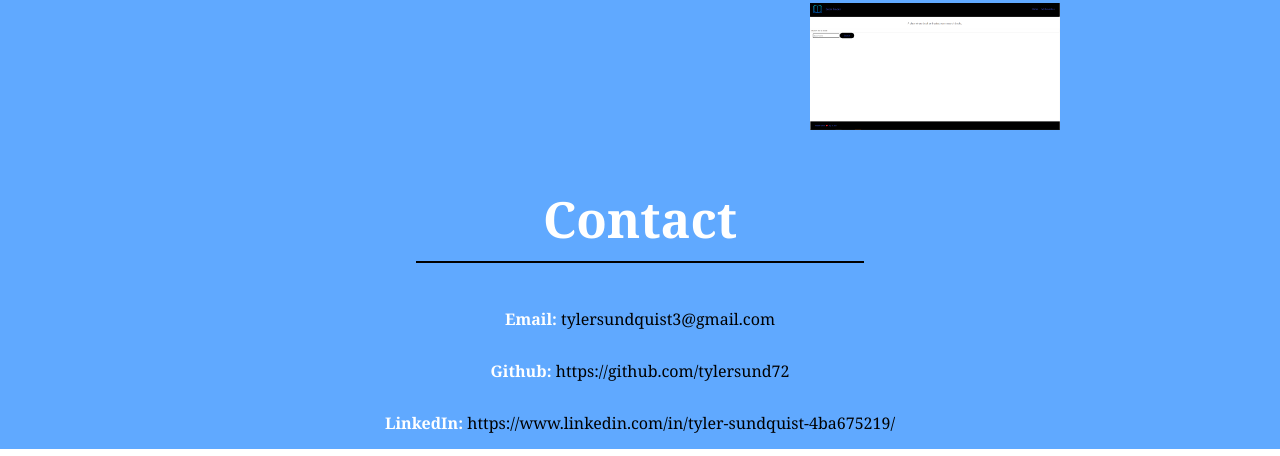
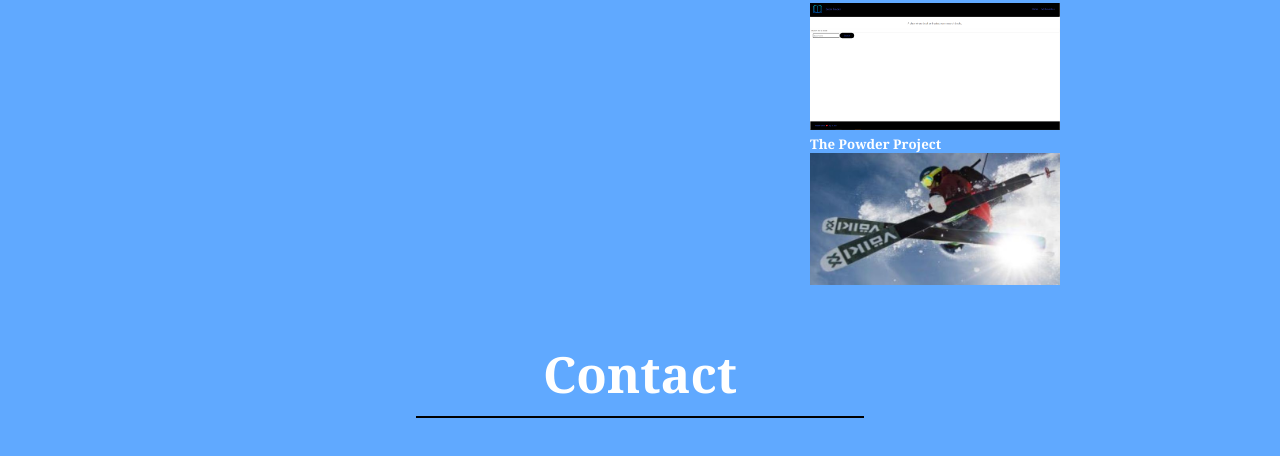
Before and after one commit to tylersund72/tylersund72.github.io, a plain HTML site: page index.html in a window 1280 px wide. Shown: the part 720-1176 px from the top of the page. Drawn offline with Linux system fonts and the light colour scheme.

Commit message:
added powder project

```diff
--- a/assets/css/style.css
+++ b/assets/css/style.css
@@ -138,6 +138,11 @@ body {
     width: 250px;
     height: auto;
 }
+
+#powder-project {
+    width: 250px;
+    height: auto;
+}
 /* my work END */
 
 /* footer START */
--- a/index.html
+++ b/index.html
@@ -66,6 +66,12 @@
                         <a href="https://conleyannmarie.github.io/book-finder/">
                         <img src="./assets/images/book-finder-pic.PNG" id="book-finder" alt="Book finder website"></a>
                     </div>
+
+                    <div>
+                        <h5>The Powder Project</h5>
+                        <a href="https://hidden-anchorage-82210.herokuapp.com/">
+                        <img src="./assets/images/powderproj.JPG" id="powder-project" alt="The Powder Project website"></a>
+                    </div>
                 </div>
 
                 </div>
```
Also changed, not shown: assets/images/powderproj.JPG (added).
